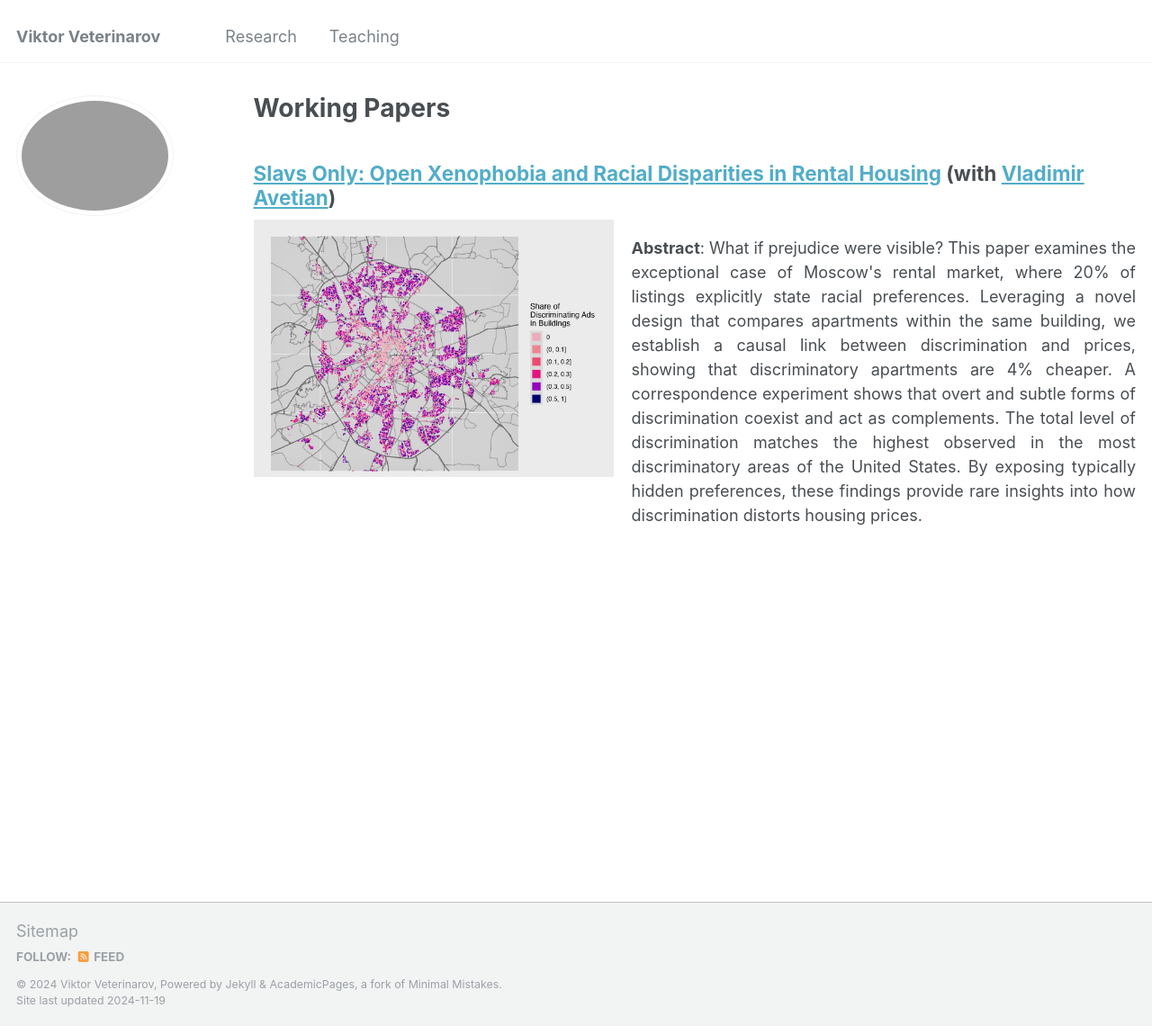
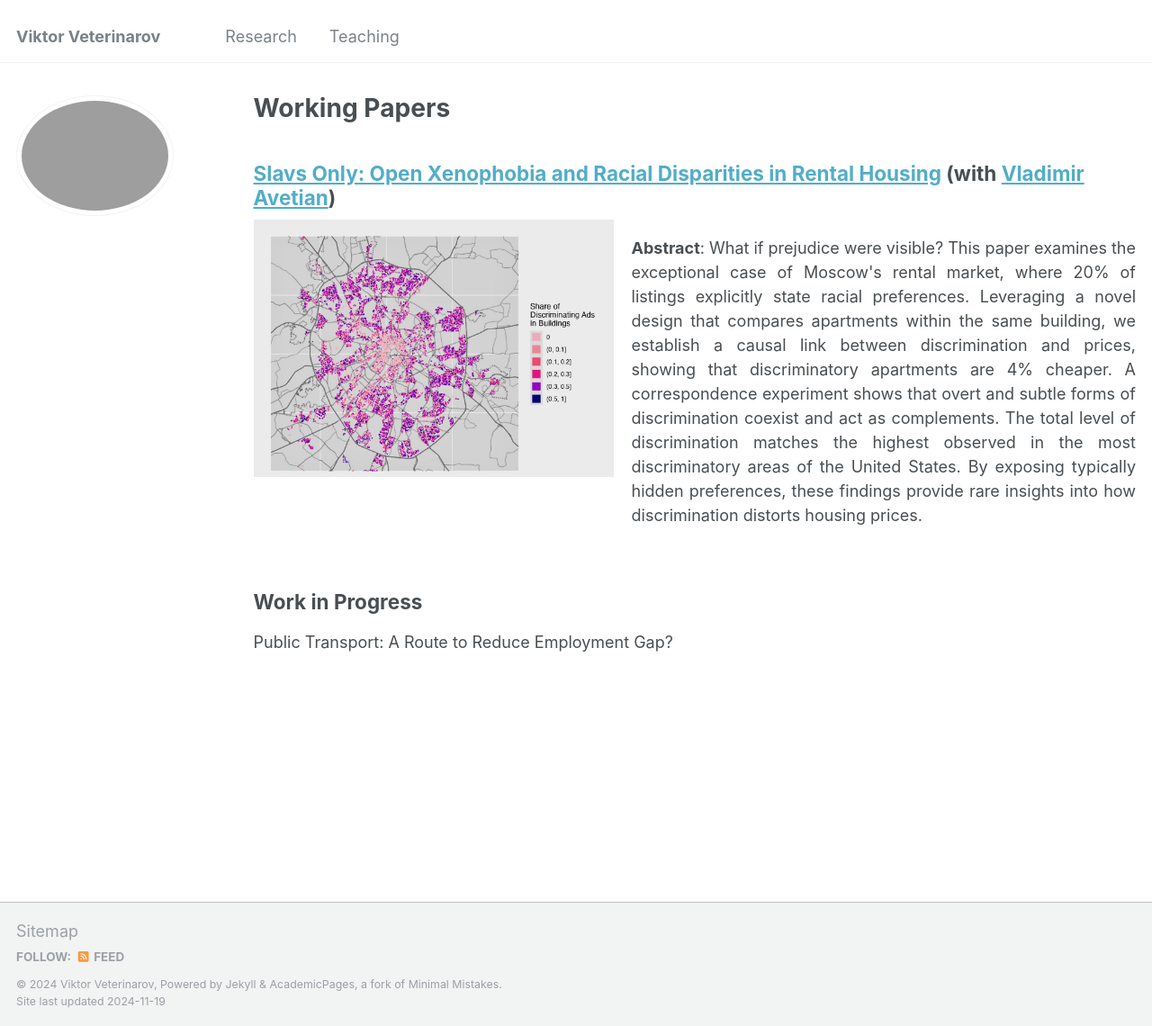
Before and after one commit to viktorveterinarov/viktorveterinarov.github.io, a Jekyll site: the page built from _pages/publications.md, in a window 1280 px wide and 1140 px high. Shown: the whole window at 90% size. Built offline with Jekyll 4.4.1, drawn with Linux system fonts in a browser that asks for light colours.

Commit message:
Update publications.md

```diff
--- a/_pages/publications.md
+++ b/_pages/publications.md
@@ -16,3 +16,7 @@ author_profile: true
  <p align="justify"><b>Abstract</b>: What if prejudice were visible? This paper examines the exceptional case of Moscow's rental market, where 20% of listings explicitly state racial preferences. Leveraging a novel design that compares apartments within the same building, we establish a causal link between discrimination and prices, showing that discriminatory apartments are 4% cheaper. A correspondence experiment shows that overt and subtle forms of discrimination coexist and act as complements. The total level of discrimination matches the highest observed in the most discriminatory areas of the United States. By exposing typically hidden preferences, these findings provide rare insights into how discrimination distorts housing prices.</p>
   </div>
 </div>
+
+Work in Progress
+-----
+Public Transport: A Route to Reduce Employment Gap?
```
